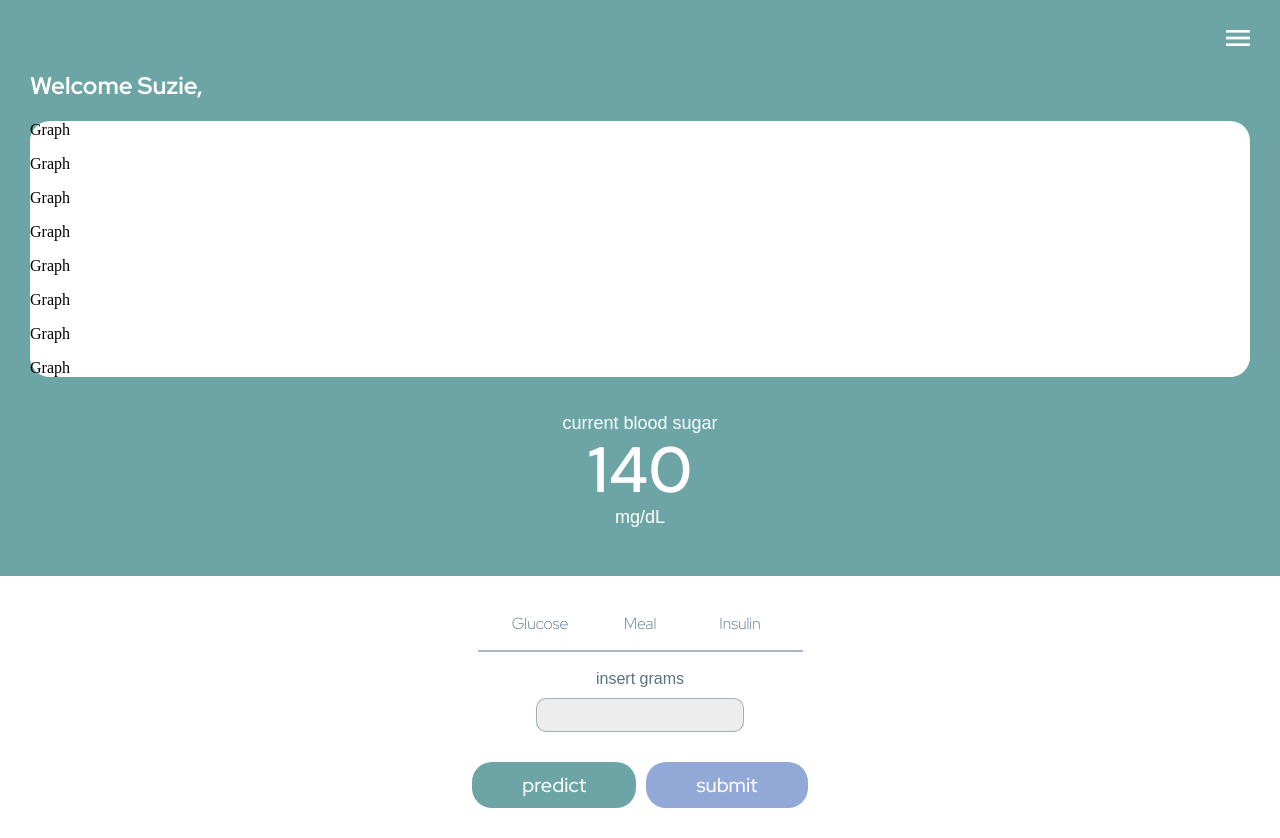
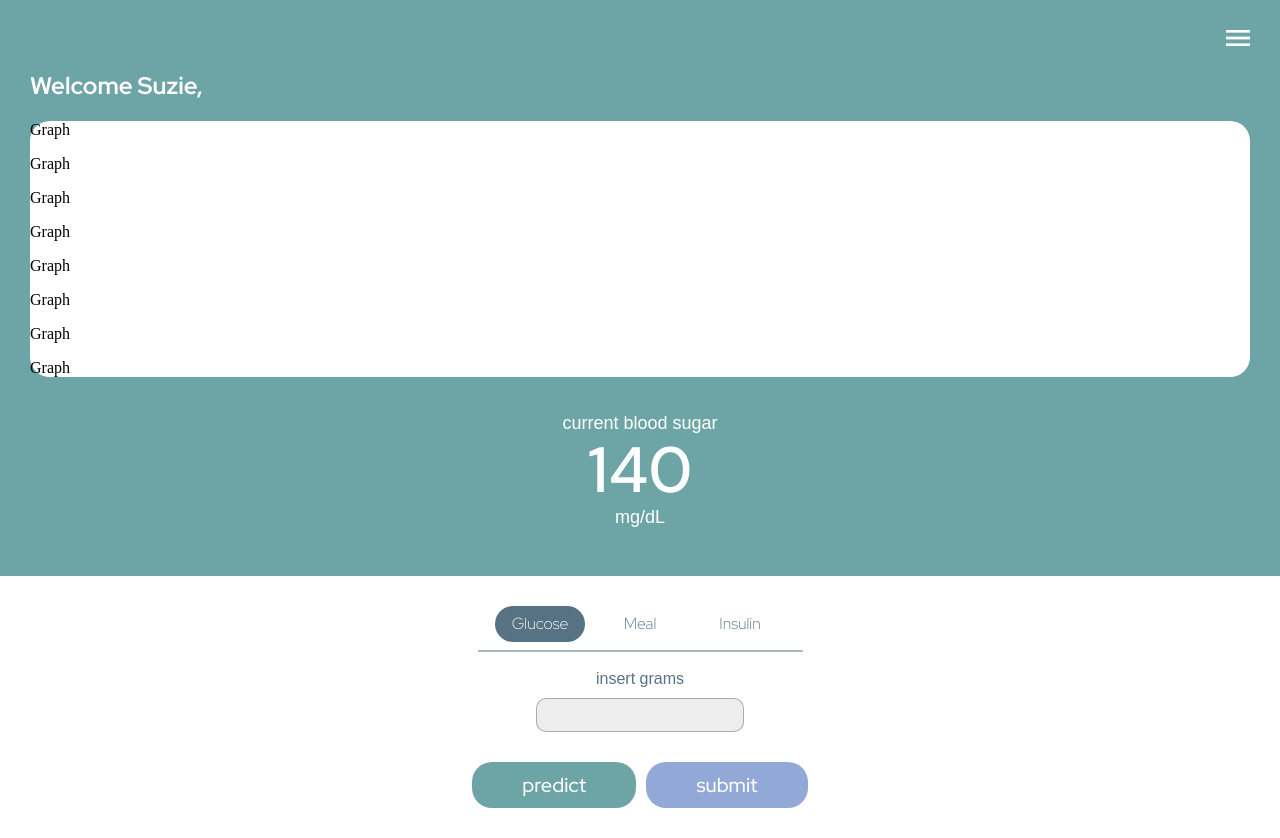
Before and after one commit to TimStewartJ/gluchart, a React (Create React App) app in the folder gluchart-react/: page / in a window 1280 px wide. Built offline with nearby package versions, Linux system fonts and the light colour scheme.

Commit message:
default button select

```diff
--- a/gluchart-react/src/Components/JS/Form.js
+++ b/gluchart-react/src/Components/JS/Form.js
@@ -4,7 +4,7 @@ import Button from './Button'
 import Button2 from './Button2'
 
 export default function Form() {
-    const [activeButton, setActiveButton] = useState('');
+    const [activeButton, setActiveButton] = useState('Glucose');
 
     const handleButtonClick = (buttonText) => {
         setActiveButton(buttonText);
@@ -42,8 +42,8 @@ export default function Form() {
             <input type="text" id="fname" name="firstname" className="grams-input"></input>
 
             <div className="bottom-buttons">
-                <Button2 text="predict" color="var(--sage-green" />
-                <Button2 text="submit" color="var(--light-blue" />
+                <Button2 text="predict" color="var(--sage-green)" />
+                <Button2 text="submit" color="var(--light-blue)" />
             </div>
         </div>
     );
```
